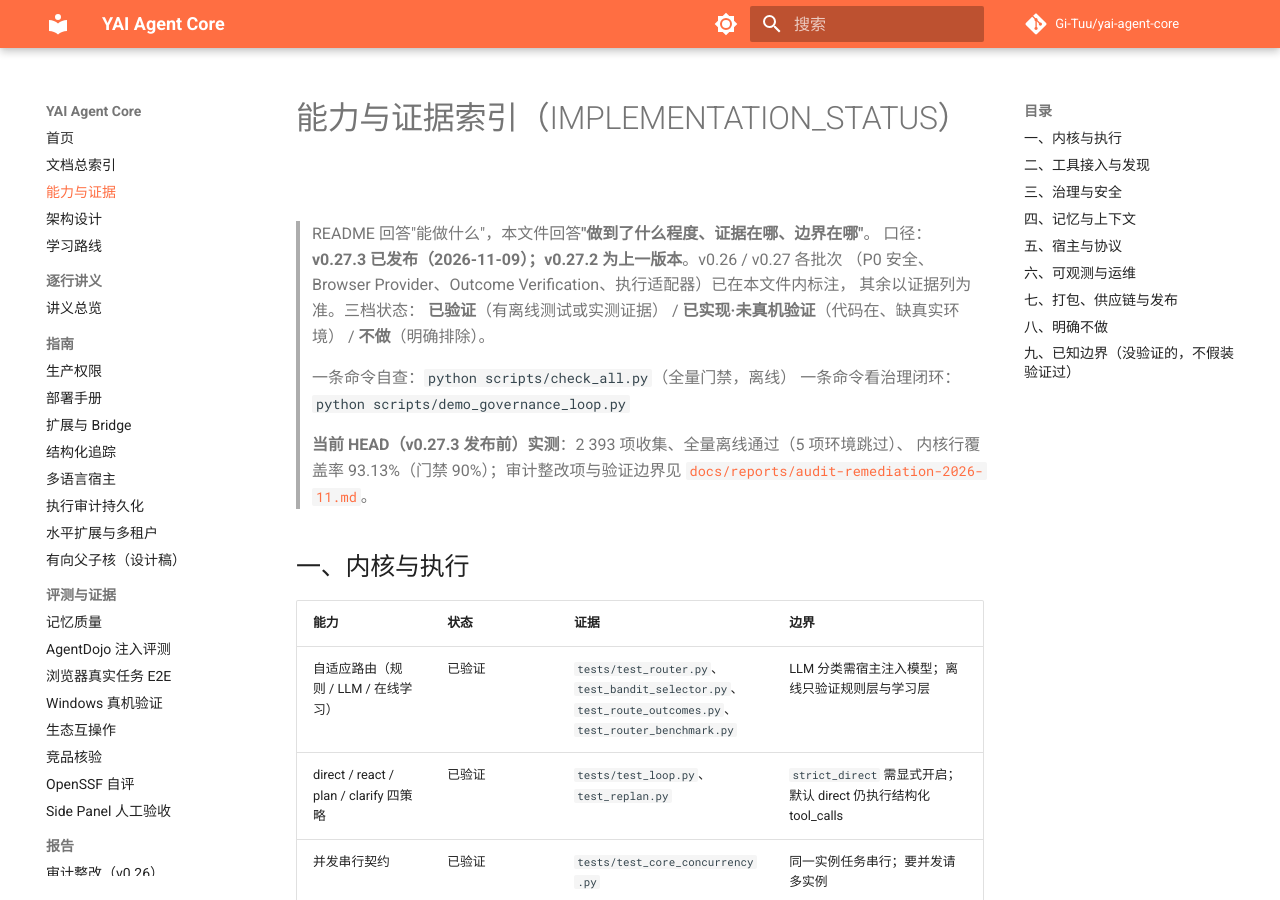
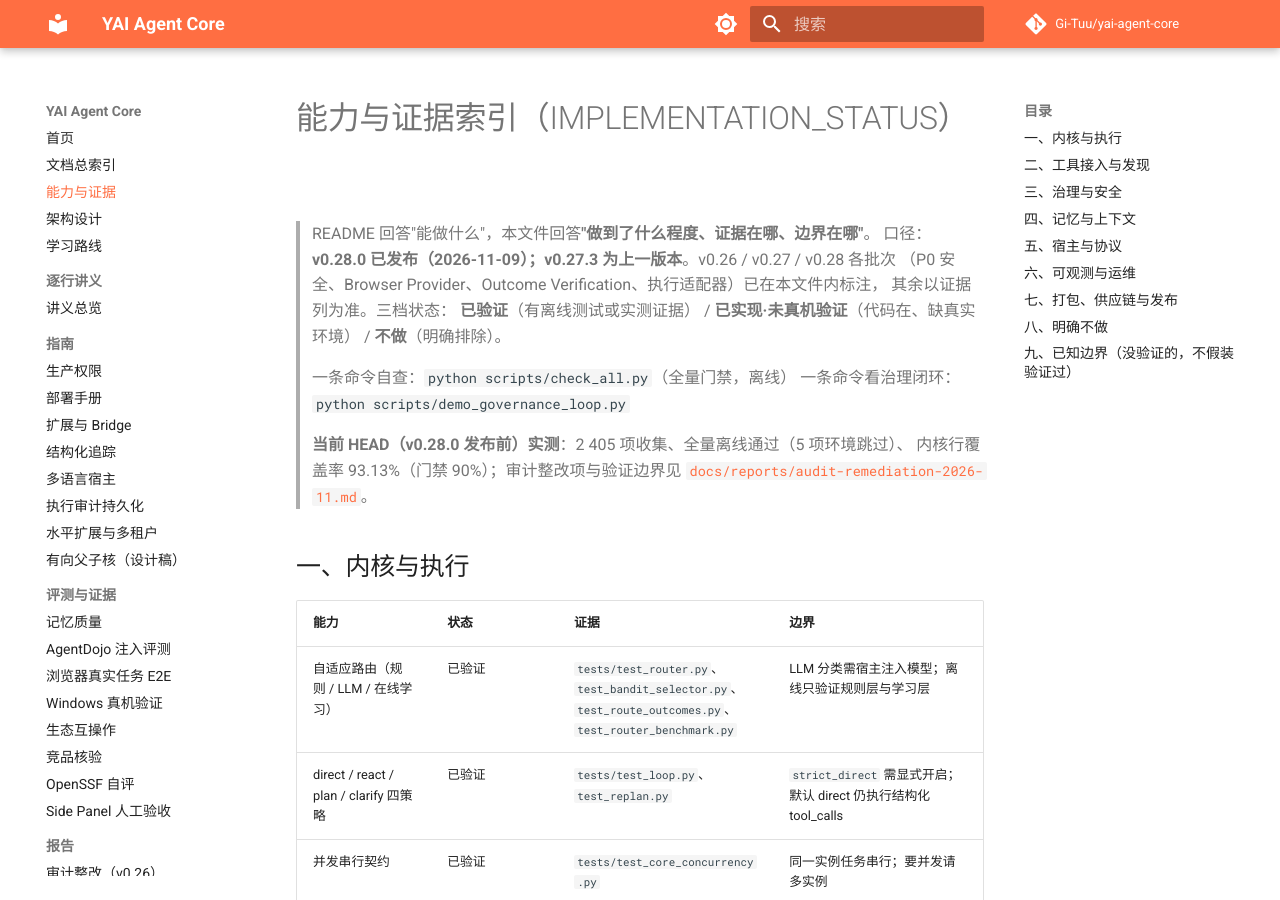
Before and after one commit to Gi-Tuu/yai-agent-core, an MkDocs documentation site: the page built from docs/IMPLEMENTATION_STATUS.md, in a window 1280 px wide and 900 px high. Built offline with MkDocs 1.6.1 and Material for MkDocs 9.7.7, drawn with Linux system fonts in a browser that asks for light colours; comment, search, counter and statistics services are not loaded.

Commit message:
chore(release): v0.28.0
- 版本号 0.27.3 -> 0.28.0：pyproject / __version__ / uv.lock / 中英 README 徽章 / 文档站首页
- CHANGELOG [Unreleased] 定为 [v0.28.0] - 2026-11-09（有向父子核 Phase 1）
- 新增 docs/releases/v0.28.0.md（Release 正文源稿，含 Phase 1 边界）
- SECURITY 中英支持表补 0.28.x；README 版本路线 / ROADMAP / IMPLEMENTATION_STATUS 同步
- 实测 2405 项 / 2400 passed / 5 skipped、覆盖率 93.13%

```diff
--- a/docs/IMPLEMENTATION_STATUS.md
+++ b/docs/IMPLEMENTATION_STATUS.md
@@ -1,7 +1,7 @@
 # 能力与证据索引（IMPLEMENTATION_STATUS）
 
 > README 回答"能做什么"，本文件回答**"做到了什么程度、证据在哪、边界在哪"**。
-> 口径：**v0.27.3 已发布（2026-11-09）；v0.27.2 为上一版本**。v0.26 / v0.27 各批次
+> 口径：**v0.28.0 已发布（2026-11-09）；v0.27.3 为上一版本**。v0.26 / v0.27 / v0.28 各批次
 > （P0 安全、Browser Provider、Outcome Verification、执行适配器）已在本文件内标注，
 > 其余以证据列为准。三档状态：
 > **已验证**（有离线测试或实测证据） / **已实现·未真机验证**（代码在、缺真实环境） / **不做**（明确排除）。
@@ -9,7 +9,7 @@
 > 一条命令自查：`python scripts/check_all.py`（全量门禁，离线）
 > 一条命令看治理闭环：`python scripts/demo_governance_loop.py`
 >
-> **当前 HEAD（v0.27.3 发布前）实测**：2 393 项收集、全量离线通过（5 项环境跳过）、
+> **当前 HEAD（v0.28.0 发布前）实测**：2 405 项收集、全量离线通过（5 项环境跳过）、
 > 内核行覆盖率 93.13%（门禁 90%）；审计整改项与验证边界见
 > [`docs/reports/audit-remediation-2026-11.md`](reports/audit-remediation-2026-11.md)。
 
--- a/pyproject.toml
+++ b/pyproject.toml
@@ -1,6 +1,6 @@
 [project]
 name = "yai-agent-core"
-version = "0.27.3"
+version = "0.28.0"
 description = "YAI Agent Core — an embeddable, self-adaptive agent kernel for host applications"
 readme = "README.md"
 requires-python = ">=3.11"
--- a/src/yai_core/__init__.py
+++ b/src/yai_core/__init__.py
@@ -101,7 +101,7 @@
     verify_run,
 )
 
-__version__ = "0.27.3"
+__version__ = "0.28.0"
 
 __all__ = [
     "AgentCore",
```
Also changed, not shown: CHANGELOG.md (+1 -1 lines), README.en.md (+3 -2 lines), README.md (+3 -2 lines), ROADMAP.md (+10 -0 lines), SECURITY.md (+1 -0 lines), SECURITY.zh-CN.md (+1 -0 lines), docs/index.md (+1 -1 lines), docs/releases/v0.28.0.md (added, +36 -0 lines), 1 other file.
